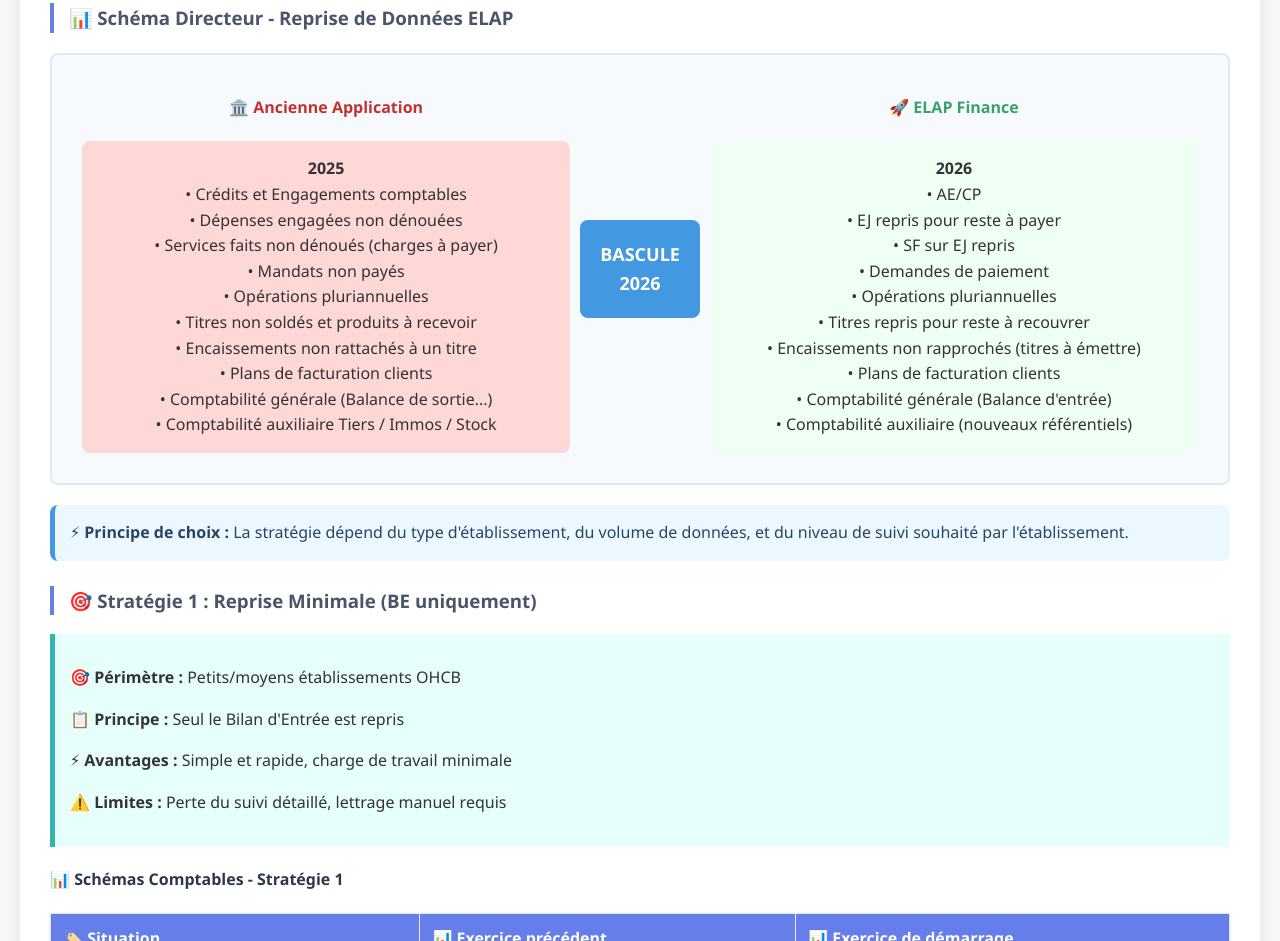
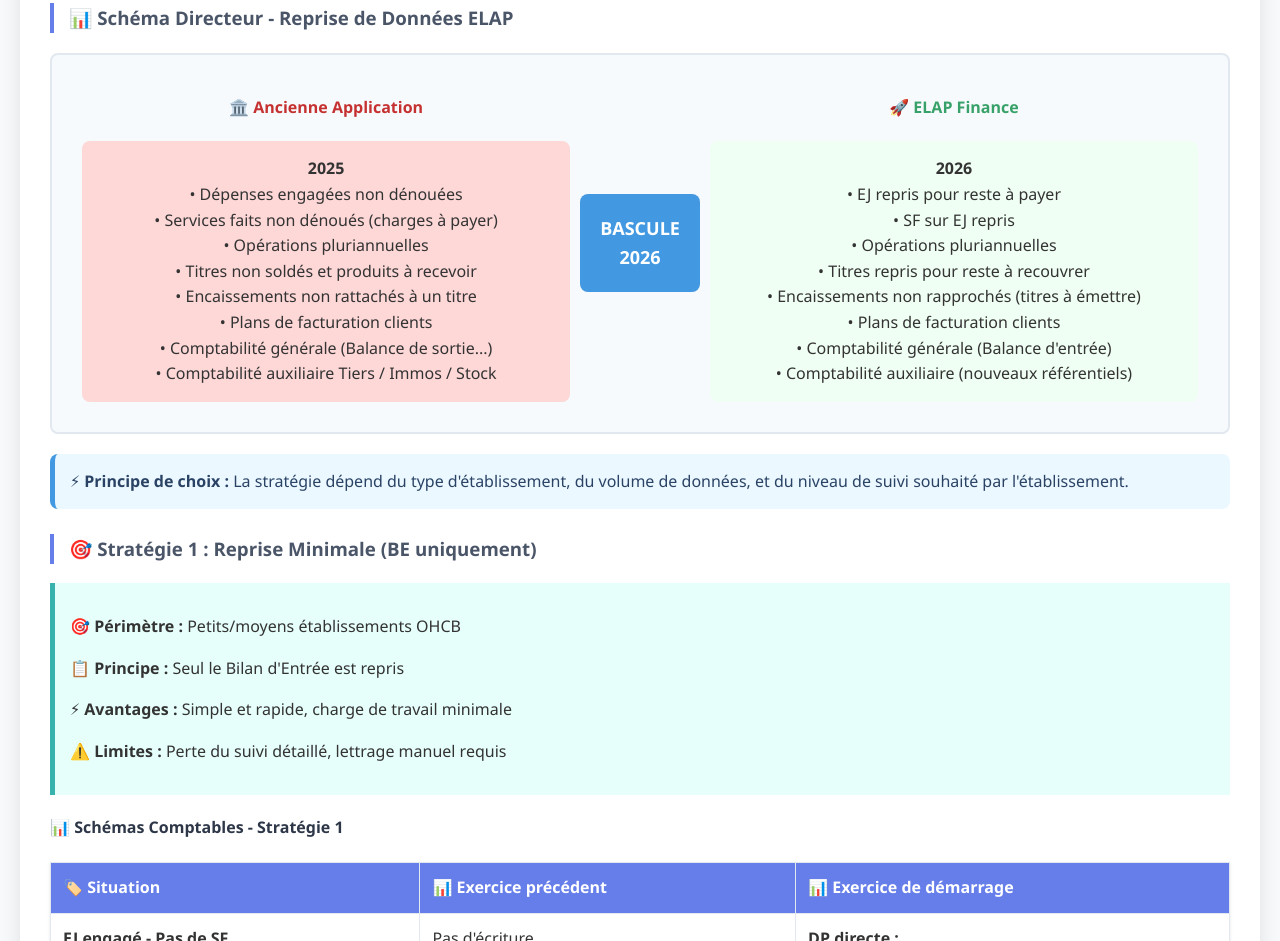
Before and after one commit to mtcdp59/RDD_Finance, a plain HTML site: page index.html in a window 1280 px wide. Shown: the part 1625-2566 px from the top of the page. Drawn offline with Linux system fonts and the light colour scheme.

Commit message:
Correction schéma bascule

```diff
--- a/index.html
+++ b/index.html
@@ -302,10 +302,8 @@
                     <h4 style="color: #c53030;">🏛️ Ancienne Application</h4>
                     <div style="background: #fed7d7; padding: 15px; border-radius: 8px; margin: 10px;">
                         <strong>2025</strong><br>
-                        • Crédits et Engagements comptables<br>
                         • Dépenses engagées non dénouées<br>
                         • Services faits non dénoués (charges à payer)<br>
-                        • Mandats non payés<br>
                         • Opérations pluriannuelles<br>
                         • Titres non soldés et produits à recevoir<br>
                         • Encaissements non rattachés à un titre<br>
@@ -325,10 +323,8 @@
                     <h4 style="color: #38a169;">🚀 ELAP Finance</h4>
                     <div style="background: #f0fff4; padding: 15px; border-radius: 8px; margin: 10px;">
                         <strong>2026</strong><br>
-                        • AE/CP<br>
                         • EJ repris pour reste à payer<br>
                         • SF sur EJ repris<br>
-                        • Demandes de paiement<br>
                         • Opérations pluriannuelles<br>
                         • Titres repris pour reste à recouvrer<br>
                         • Encaissements non rapprochés (titres à émettre)<br>
```
